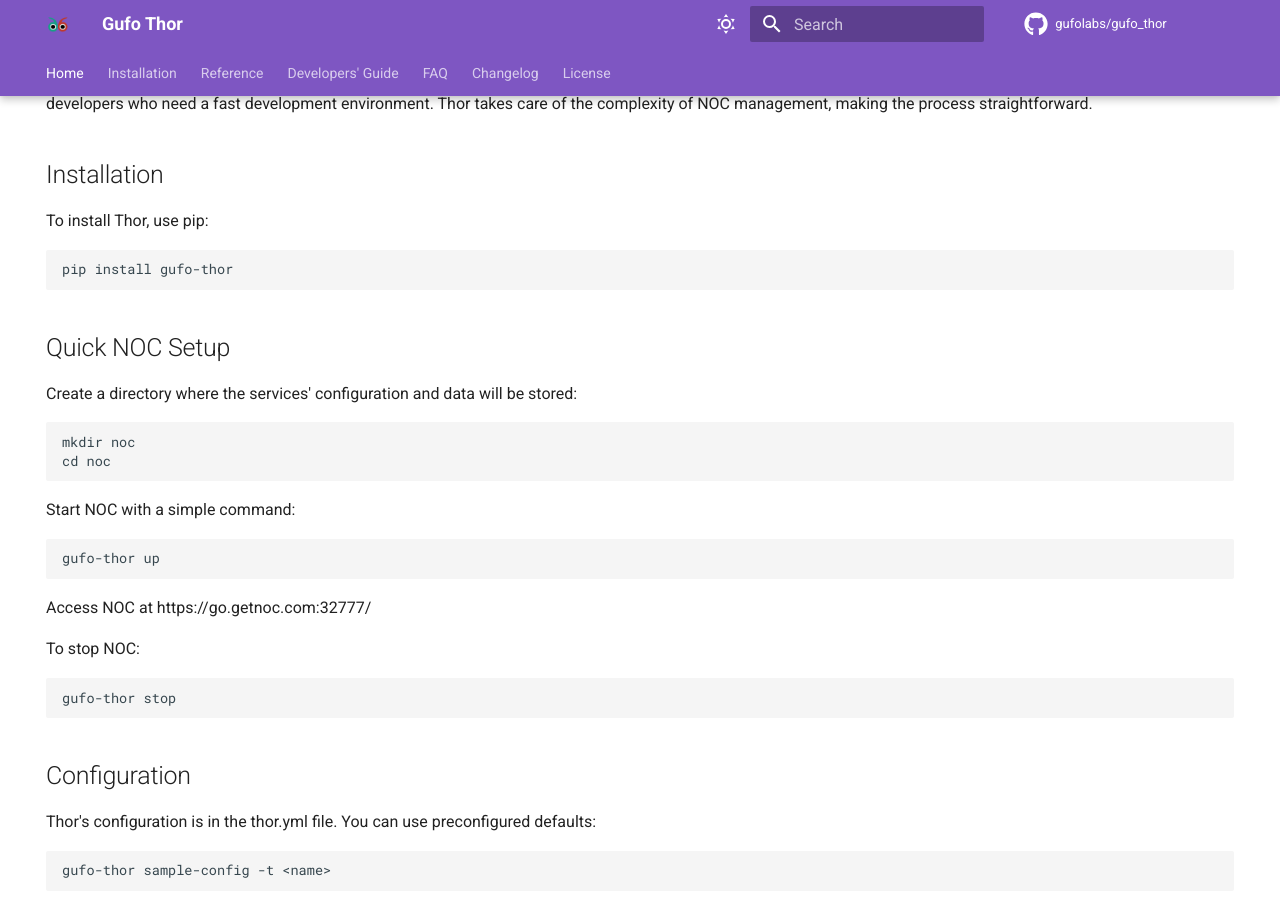
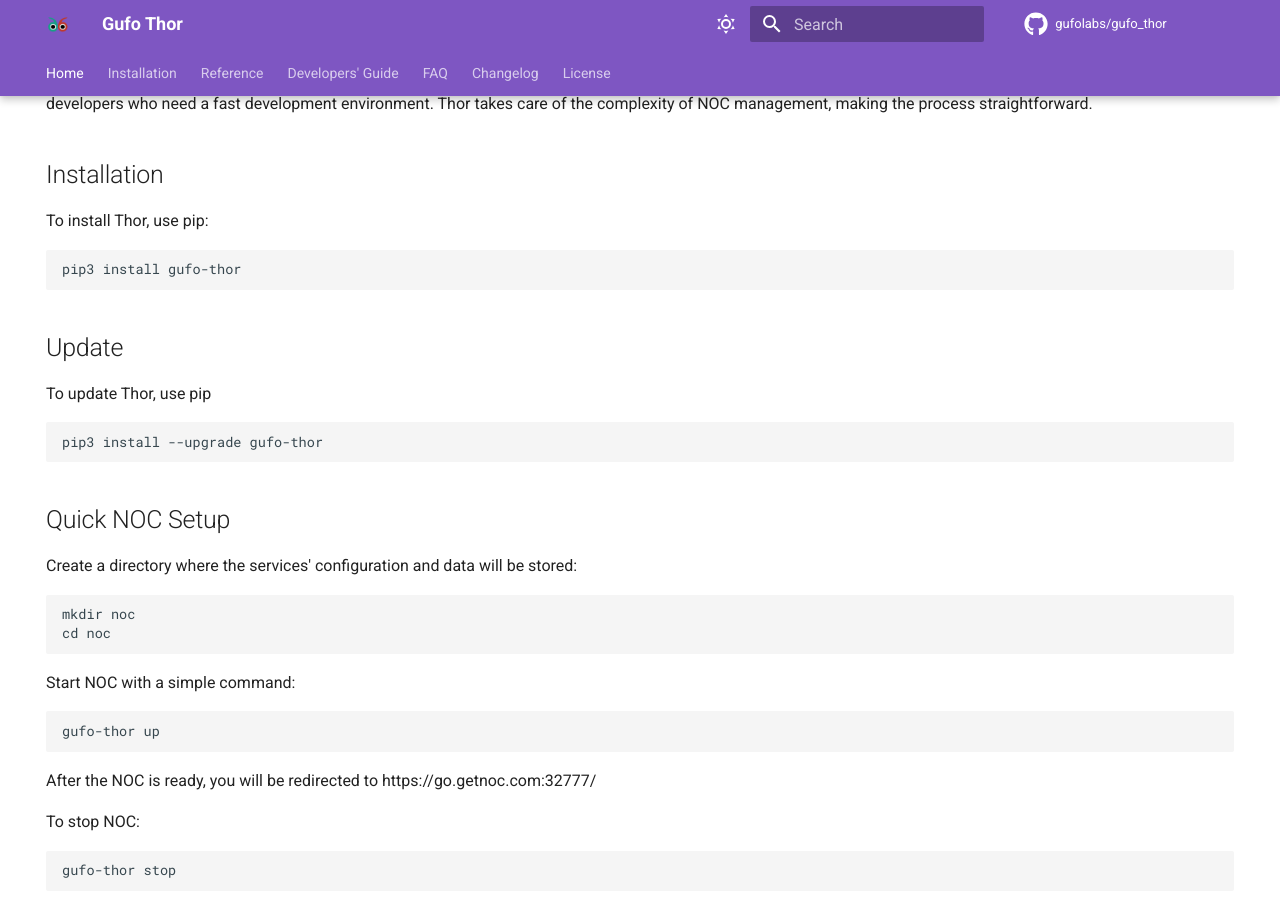
Before and after one commit to gufolabs/gufo_thor, an MkDocs documentation site: the page built from docs/index.md, in a window 1280 px wide and 900 px high, scrolled down 609 px. Built offline with MkDocs 1.6.1 and Material for MkDocs 9.7.7, drawn with Linux system fonts in a browser that asks for light colours; comment, search, counter and statistics services are not loaded.

Commit message:
Upgrade instructions

````diff
--- a/docs/index.md
+++ b/docs/index.md
@@ -19,7 +19,15 @@
 To install Thor, use pip:
 
 ```
-pip install gufo-thor
+pip3 install gufo-thor
+```
+
+## Update
+
+To update Thor, use pip
+
+```
+pip3 install --upgrade gufo-thor
 ```
 
 ## Quick NOC Setup
@@ -37,8 +45,7 @@
 gufo-thor up
 ```
 
-Access NOC at https://go.getnoc.com:32777/
-
+After the NOC is ready, you will be redirected to https://go.getnoc.com:32777/
 
 To stop NOC:
 
````
Also changed, not shown: CHANGELOG.md (+4 -0 lines), README.md (+11 -4 lines).
